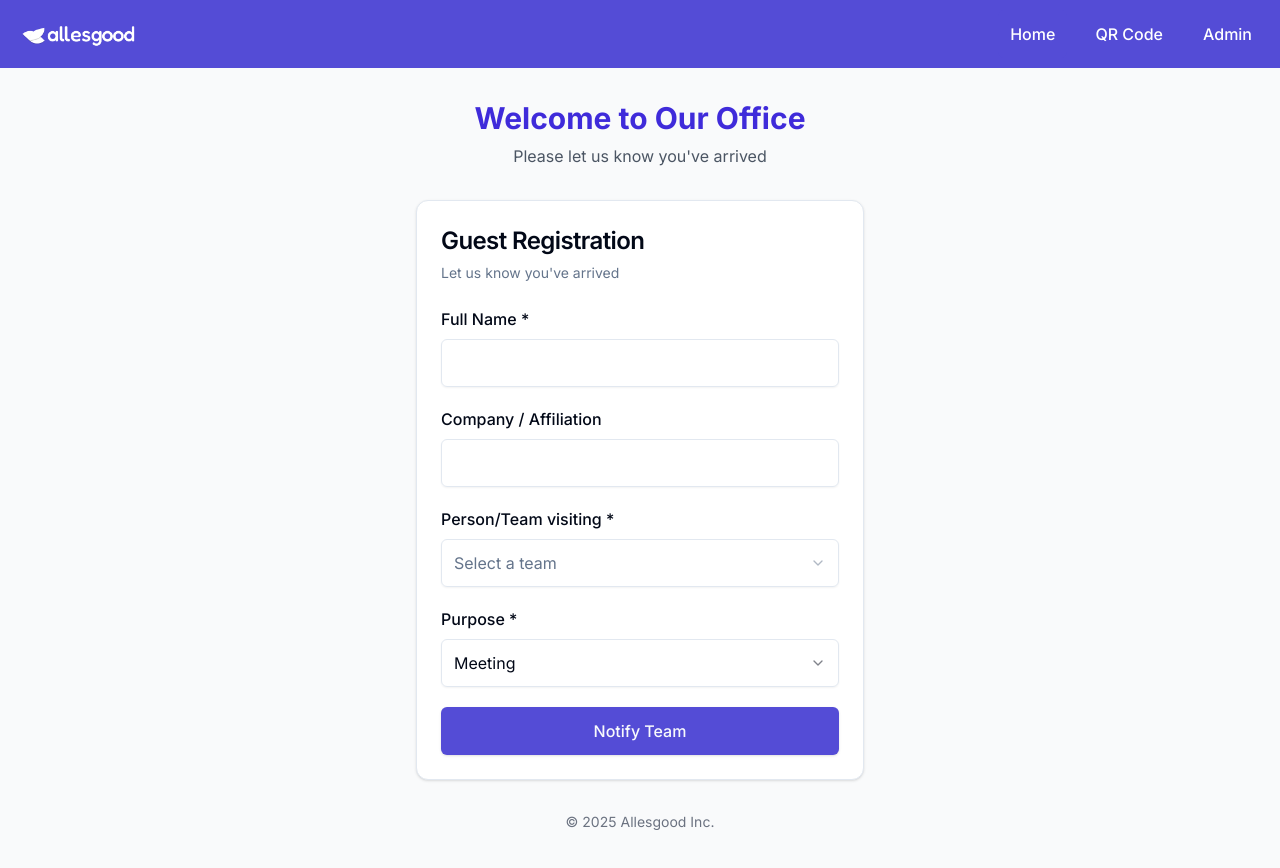
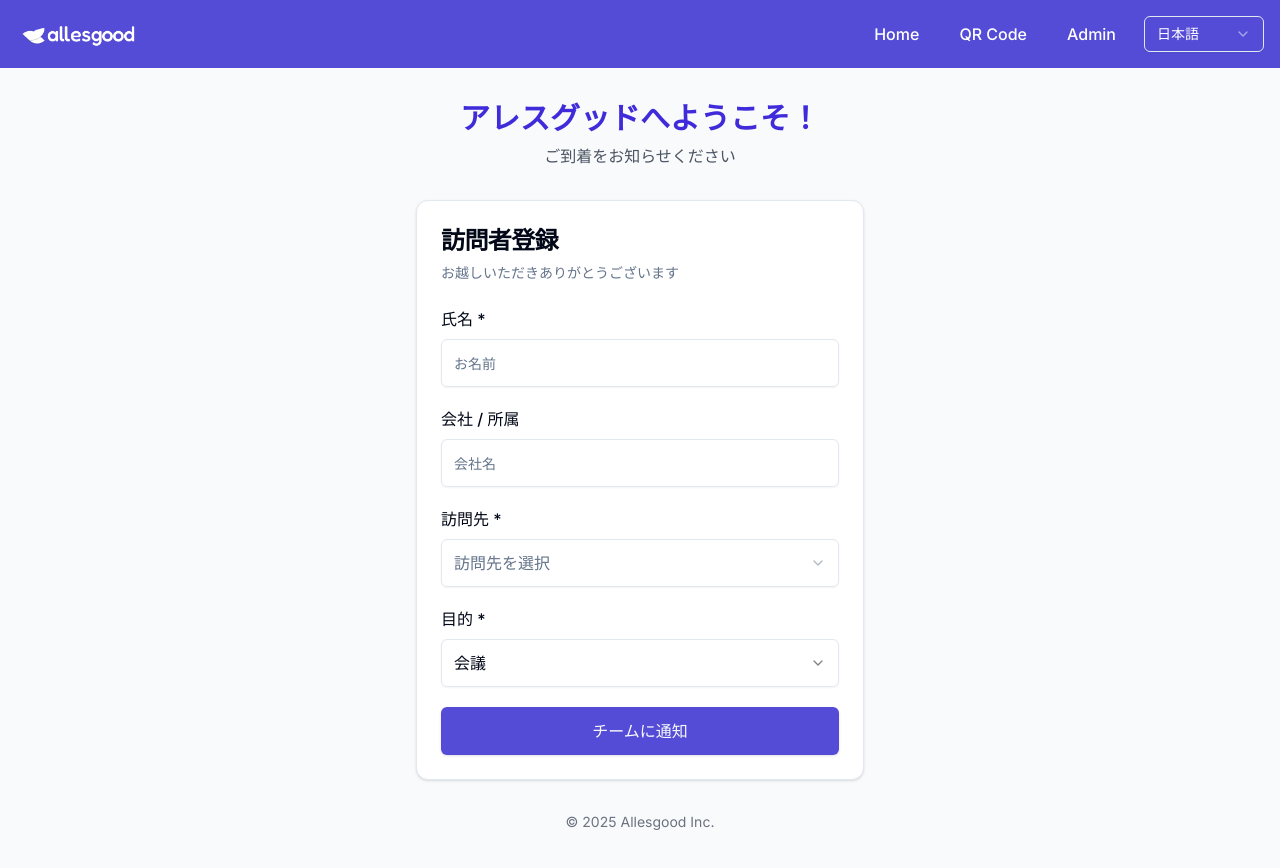
Before and after one commit to ethical-shukatsu-dev/allesgood-receptionist, a Next.js app: page / in a window 1280 px wide. Shown: the top 868 px of the page. Built offline with nearby package versions, Linux system fonts and the light colour scheme.

Commit message:
Integrate LanguageContext for internationalization support. Wrapped the RootLayout in a LanguageProvider, updated the Home page to utilize translated text, and modified the GuestForm component to use language-specific labels and messages for improved user experience.

```diff
--- a/app/layout.tsx
+++ b/app/layout.tsx
@@ -2,6 +2,7 @@ import '@/styles/globals.css'
 import type { Metadata } from 'next'
 import { Inter } from 'next/font/google'
 import Navbar from '@/components/Navbar'
+import { LanguageProvider } from '@/lib/LanguageContext'
 
 const inter = Inter({ subsets: ['latin'] })
 
@@ -24,10 +25,12 @@ export default function RootLayout({
   return (
     <html lang="en">
       <body className={inter.className}>
-        <Navbar />
-        <main className="min-h-screen pt-4">
-          {children}
-        </main>
+        <LanguageProvider>
+          <Navbar />
+          <main className="min-h-screen pt-4">
+            {children}
+          </main>
+        </LanguageProvider>
       </body>
     </html>
   )
--- a/app/page.tsx
+++ b/app/page.tsx
@@ -1,13 +1,18 @@
+'use client'
+
 import GuestForm from "@/components/GuestForm";
+import { useLanguage } from "@/lib/LanguageContext";
 
 export default function Home() {
+  const { t } = useLanguage();
+
   return (
     <div className="flex flex-col items-center min-h-screen p-4">
       <header className="mb-8 text-center">
         <h1 className="text-3xl font-bold text-primary">
-          Welcome to Our Office
+          {t.homePage.welcome}
         </h1>
-        <p className="mt-2 text-gray-600">Please let us know you've arrived</p>
+        <p className="mt-2 text-gray-600">{t.homePage.subtitle}</p>
       </header>
 
       <GuestForm />
--- a/components/GuestForm.tsx
+++ b/components/GuestForm.tsx
@@ -11,6 +11,7 @@ import { Alert, AlertTitle, AlertDescription } from "@/components/ui/alert"
 import { zodResolver } from "@hookform/resolvers/zod"
 import { useForm } from "react-hook-form"
 import * as z from "zod"
+import { useLanguage } from '@/lib/LanguageContext'
 
 type Team = {
   id: string
@@ -19,13 +20,19 @@ type Team = {
 
 type Purpose = 'Meeting' | 'Interview' | 'Delivery' | 'Other'
 
+export default function GuestForm() {
+  const { t } = useLanguage()
+  const [isSubmitting, setIsSubmitting] = useState(false)
+  const [isSuccess, setIsSuccess] = useState(false)
+  const [error, setError] = useState('')
+
   const teams: Team[] = [
-  { id: 'engineering', name: 'Engineering' },
-  { id: 'product', name: 'Product' },
-  { id: 'design', name: 'Design' },
-  { id: 'marketing', name: 'Marketing' },
-  { id: 'sales', name: 'Sales' },
-  { id: 'support', name: 'Support' },
+    { id: 'engineering', name: t.teamOptions.engineering },
+    { id: 'product', name: t.teamOptions.product },
+    { id: 'design', name: t.teamOptions.design },
+    { id: 'marketing', name: t.teamOptions.marketing },
+    { id: 'sales', name: t.teamOptions.sales },
+    { id: 'support', name: t.teamOptions.support },
   ]
 
   const purposes: Purpose[] = ['Meeting', 'Interview', 'Delivery', 'Other']
@@ -33,21 +40,16 @@ const purposes: Purpose[] = ['Meeting', 'Interview', 'Delivery', 'Other']
   // Create a schema for form validation
   const formSchema = z.object({
     name: z.string().min(2, {
-    message: "Name must be at least 2 characters.",
+      message: t.name.error,
     }),
     company: z.string().optional(),
     team: z.string({
-    required_error: "Please select a team.",
+      required_error: t.team.error,
     }),
     purpose: z.enum(['Meeting', 'Interview', 'Delivery', 'Other'] as const, {
-    required_error: "Please select a purpose.",
+      required_error: t.purpose.error,
     }),
   })
-
-export default function GuestForm() {
-  const [isSubmitting, setIsSubmitting] = useState(false)
-  const [isSuccess, setIsSuccess] = useState(false)
-  const [error, setError] = useState('')
 
   // Initialize form with react-hook-form and zod validation
   const form = useForm<z.infer<typeof formSchema>>({
@@ -69,7 +71,7 @@ export default function GuestForm() {
       setIsSuccess(true)
       form.reset()
     } catch (err) {
-      setError('Failed to send notification. Please try again.')
+      setError(t.error.message)
       console.error('Error sending notification:', err)
     } finally {
       setIsSubmitting(false)
@@ -85,15 +87,15 @@ export default function GuestForm() {
               <path strokeLinecap="round" strokeLinejoin="round" strokeWidth="2" d="M5 13l4 4L19 7"></path>
             </svg>
           </div>
-          <h2 className="mb-2 text-2xl font-bold text-gray-800">Thank You!</h2>
+          <h2 className="mb-2 text-2xl font-bold text-gray-800">{t.success.title}</h2>
           <p className="mb-6 text-gray-600">
-            Your team has been notified and someone will be with you shortly.
+            {t.success.message}
           </p>
           <Button
             onClick={() => setIsSuccess(false)}
             className="py-3 text-base w-full max-w-xs"
           >
-            Submit Another
+            {t.success.button}
           </Button>
         </CardContent>
       </Card>
@@ -103,8 +105,8 @@ export default function GuestForm() {
   return (
     <Card className="w-full max-w-md">
       <CardHeader className="px-4 sm:px-6">
-        <CardTitle className="text-xl sm:text-2xl">Guest Registration</CardTitle>
-        <CardDescription>Let us know you've arrived</CardDescription>
+        <CardTitle className="text-xl sm:text-2xl">{t.title}</CardTitle>
+        <CardDescription>{t.description}</CardDescription>
       </CardHeader>
       <CardContent className="px-4 sm:px-6">
         <Form {...form}>
@@ -114,9 +116,9 @@ export default function GuestForm() {
               name="name"
               render={({ field }) => (
                 <FormItem>
-                  <FormLabel className="text-base">Full Name *</FormLabel>
+                  <FormLabel className="text-base">{t.name.label}</FormLabel>
                   <FormControl>
-                    <Input {...field} className="h-12 text-base" />
+                    <Input {...field} className="h-12 text-base" placeholder={t.name.placeholder} />
                   </FormControl>
                   <FormMessage />
                 </FormItem>
@@ -128,9 +130,9 @@ export default function GuestForm() {
               name="company"
               render={({ field }) => (
                 <FormItem>
-                  <FormLabel className="text-base">Company / Affiliation</FormLabel>
+                  <FormLabel className="text-base">{t.company.label}</FormLabel>
                   <FormControl>
-                    <Input {...field} className="h-12 text-base" />
+                    <Input {...field} className="h-12 text-base" placeholder={t.company.placeholder} />
                   </FormControl>
                   <FormMessage />
                 </FormItem>
@@ -142,11 +144,11 @@ export default function GuestForm() {
               name="team"
               render={({ field }) => (
                 <FormItem>
-                  <FormLabel className="text-base">Person/Team visiting *</FormLabel>
+                  <FormLabel className="text-base">{t.team.label}</FormLabel>
                   <Select onValueChange={field.onChange} defaultValue={field.value}>
                     <FormControl>
                       <SelectTrigger className="h-12 text-base">
-                        <SelectValue placeholder="Select a team" />
+                        <SelectValue placeholder={t.team.placeholder} />
                       </SelectTrigger>
                     </FormControl>
                     <SelectContent>
@@ -167,17 +169,17 @@ export default function GuestForm() {
               name="purpose"
               render={({ field }) => (
                 <FormItem>
-                  <FormLabel className="text-base">Purpose *</FormLabel>
+                  <FormLabel className="text-base">{t.purpose.label}</FormLabel>
                   <Select onValueChange={field.onChange} defaultValue={field.value}>
                     <FormControl>
                       <SelectTrigger className="h-12 text-base">
-                        <SelectValue placeholder="Select a purpose" />
+                        <SelectValue placeholder={t.purpose.placeholder} />
                       </SelectTrigger>
                     </FormControl>
                     <SelectContent>
                       {purposes.map((purpose) => (
                         <SelectItem key={purpose} value={purpose} className="text-base py-2.5">
-                          {purpose}
+                          {t.purposeOptions[purpose]}
                         </SelectItem>
                       ))}
                     </SelectContent>
@@ -189,7 +191,7 @@ export default function GuestForm() {
 
             {error && (
               <Alert variant="destructive">
-                <AlertTitle>Error</AlertTitle>
+                <AlertTitle>{t.error.title}</AlertTitle>
                 <AlertDescription>
                   {error}
                 </AlertDescription>
@@ -201,7 +203,7 @@ export default function GuestForm() {
               disabled={isSubmitting}
               className="w-full bg-purple400 h-12 text-base font-medium mt-4"
             >
-              {isSubmitting ? 'Notifying...' : 'Notify Team'}
+              {isSubmitting ? t.button.submitting : t.button.submit}
             </Button>
           </form>
         </Form>
--- /dev/null
+++ b/components/LanguageSwitcher.tsx
@@ -0,0 +1,27 @@
+'use client'
+
+import { useLanguage } from '@/lib/LanguageContext'
+import { Button } from '@/components/ui/button'
+import { Select, SelectContent, SelectItem, SelectTrigger, SelectValue } from '@/components/ui/select'
+import { Language } from '@/lib/i18n'
+
+export function LanguageSwitcher() {
+  const { language, setLanguage, t } = useLanguage()
+
+  return (
+    <div className="flex items-center space-x-2">
+      <Select
+        value={language}
+        onValueChange={(value: Language) => setLanguage(value)}
+      >
+        <SelectTrigger className="w-[120px]">
+          <SelectValue placeholder={t.langSwitcher.label} />
+        </SelectTrigger>
+        <SelectContent>
+          <SelectItem value="ja">{t.langSwitcher.options.ja}</SelectItem>
+          <SelectItem value="en">{t.langSwitcher.options.en}</SelectItem>
+        </SelectContent>
+      </Select>
+    </div>
+  )
+}
--- a/components/Navbar.tsx
+++ b/components/Navbar.tsx
@@ -4,6 +4,7 @@ import Image from "next/image";
 import Link from "next/link";
 import {usePathname} from "next/navigation";
 import {useState, useEffect} from "react";
+import {LanguageSwitcher} from "./LanguageSwitcher";
 
 export default function Navbar() {
   const pathname = usePathname();
@@ -104,6 +105,8 @@ export default function Navbar() {
             >
               Admin
             </Link>
+
+            <LanguageSwitcher />
           </div>
         </div>
       </div>
--- /dev/null
+++ b/lib/LanguageContext.tsx
@@ -0,0 +1,54 @@
+'use client'
+
+import React, { createContext, useContext, useState, useEffect, ReactNode } from 'react'
+import { Language, translations } from './i18n'
+
+type LanguageContextType = {
+  language: Language
+  setLanguage: (lang: Language) => void
+  t: typeof translations.en
+}
+
+const LanguageContext = createContext<LanguageContextType | undefined>(undefined)
+
+export const LanguageProvider: React.FC<{ children: ReactNode }> = ({ children }) => {
+  const [language, setLanguageState] = useState<Language>('ja')
+  const [translations2, setTranslations] = useState(translations[language])
+
+  // Set language and store it in localStorage
+  const setLanguage = (lang: Language) => {
+    setLanguageState(lang)
+    if (typeof window !== 'undefined') {
+      localStorage.setItem('preferredLanguage', lang)
+    }
+  }
+
+  // Initialize language from localStorage
+  useEffect(() => {
+    if (typeof window !== 'undefined') {
+      const savedLanguage = localStorage.getItem('preferredLanguage') as Language | null
+      if (savedLanguage && (savedLanguage === 'ja' || savedLanguage === 'en')) {
+        setLanguageState(savedLanguage)
+      }
+    }
+  }, [])
+
+  // Update translations when language changes
+  useEffect(() => {
+    setTranslations(translations[language])
+  }, [language])
+
+  return (
+    <LanguageContext.Provider value={{ language, setLanguage, t: translations2 }}>
+      {children}
+    </LanguageContext.Provider>
+  )
+}
+
+export const useLanguage = () => {
+  const context = useContext(LanguageContext)
+  if (context === undefined) {
+    throw new Error('useLanguage must be used within a LanguageProvider')
+  }
+  return context
+}
--- /dev/null
+++ b/lib/i18n.ts
@@ -0,0 +1,129 @@
+export type Language = 'ja' | 'en';
+
+export const translations = {
+  ja: {
+    title: '訪問者登録',
+    description: 'お越しいただきありがとうございます',
+    name: {
+      label: '氏名 *',
+      placeholder: 'お名前',
+      error: '名前は2文字以上で入力してください。',
+    },
+    company: {
+      label: '会社 / 所属',
+      placeholder: '会社名',
+    },
+    team: {
+      label: '訪問先 *',
+      placeholder: '訪問先を選択',
+      error: '訪問先を選択してください。',
+    },
+    purpose: {
+      label: '目的 *',
+      placeholder: '目的を選択',
+      error: '目的を選択してください。',
+    },
+    teamOptions: {
+      engineering: 'エンジニアリング',
+      product: 'プロダクト',
+      design: 'デザイン',
+      marketing: 'マーケティング',
+      sales: '営業',
+      support: 'サポート',
+    },
+    purposeOptions: {
+      Meeting: '会議',
+      Interview: '面接',
+      Delivery: '配達',
+      Other: 'その他',
+    },
+    button: {
+      submit: 'チームに通知',
+      submitting: '通知中...',
+    },
+    success: {
+      title: 'ありがとうございます！',
+      message: 'チームに通知しました。しばらくお待ちください。',
+      button: '新しい登録',
+    },
+    error: {
+      title: 'エラー',
+      message: '通知の送信に失敗しました。もう一度お試しください。',
+    },
+    langSwitcher: {
+      label: 'Language',
+      options: {
+        en: 'English',
+        ja: '日本語',
+      }
+    },
+    homePage: {
+      welcome: 'アレスグッドへようこそ！',
+      subtitle: 'ご到着をお知らせください'
+    }
+  },
+  en: {
+    title: 'Guest Registration',
+    description: 'Let us know you\'ve arrived',
+    name: {
+      label: 'Full Name *',
+      placeholder: 'Your name',
+      error: 'Name must be at least 2 characters.',
+    },
+    company: {
+      label: 'Company / Affiliation',
+      placeholder: 'Company name',
+    },
+    team: {
+      label: 'Person/Team visiting *',
+      placeholder: 'Select a team',
+      error: 'Please select a team.',
+    },
+    purpose: {
+      label: 'Purpose *',
+      placeholder: 'Select a purpose',
+      error: 'Please select a purpose.',
+    },
+    teamOptions: {
+      engineering: 'Engineering',
+      product: 'Product',
+      design: 'Design',
+      marketing: 'Marketing',
+      sales: 'Sales',
+      support: 'Support',
+    },
+    purposeOptions: {
+      Meeting: 'Meeting',
+      Interview: 'Interview',
+      Delivery: 'Delivery',
+      Other: 'Other',
+    },
+    button: {
+      submit: 'Notify Team',
+      submitting: 'Notifying...',
+    },
+    success: {
+      title: 'Thank You!',
+      message: 'Your team has been notified and someone will be with you shortly.',
+      button: 'Submit Another',
+    },
+    error: {
+      title: 'Error',
+      message: 'Failed to send notification. Please try again.',
+    },
+    langSwitcher: {
+      label: 'Language',
+      options: {
+        en: 'English',
+        ja: '日本語',
+      }
+    },
+    homePage: {
+      welcome: 'Welcome to Our Office',
+      subtitle: 'Please let us know you\'ve arrived'
+    }
+  }
+};
+
+// Maintain backward compatibility with the previous implementation
+export const formText = translations.ja;
```
Lines whose indentation alone changed are shown as unchanged.
